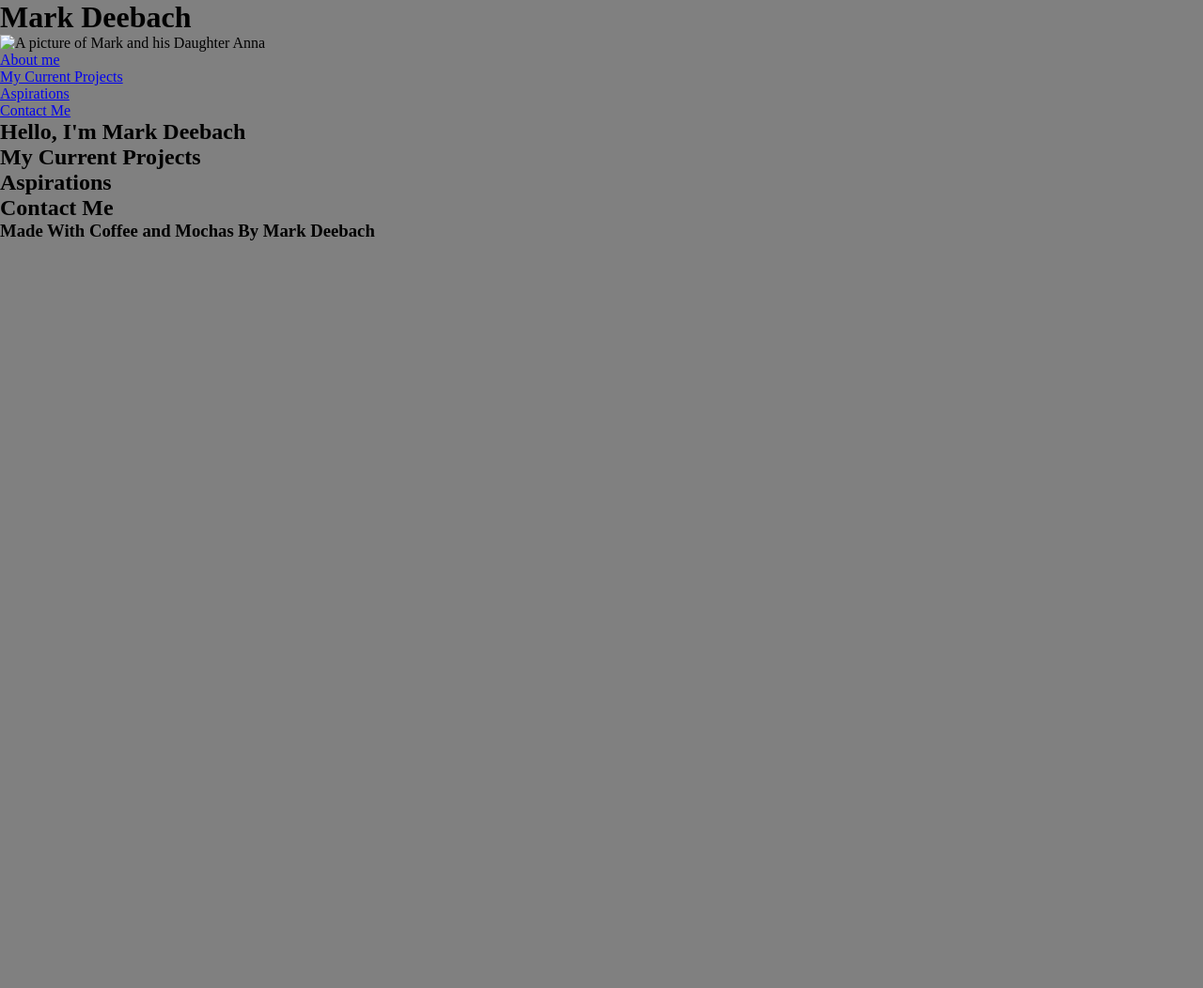
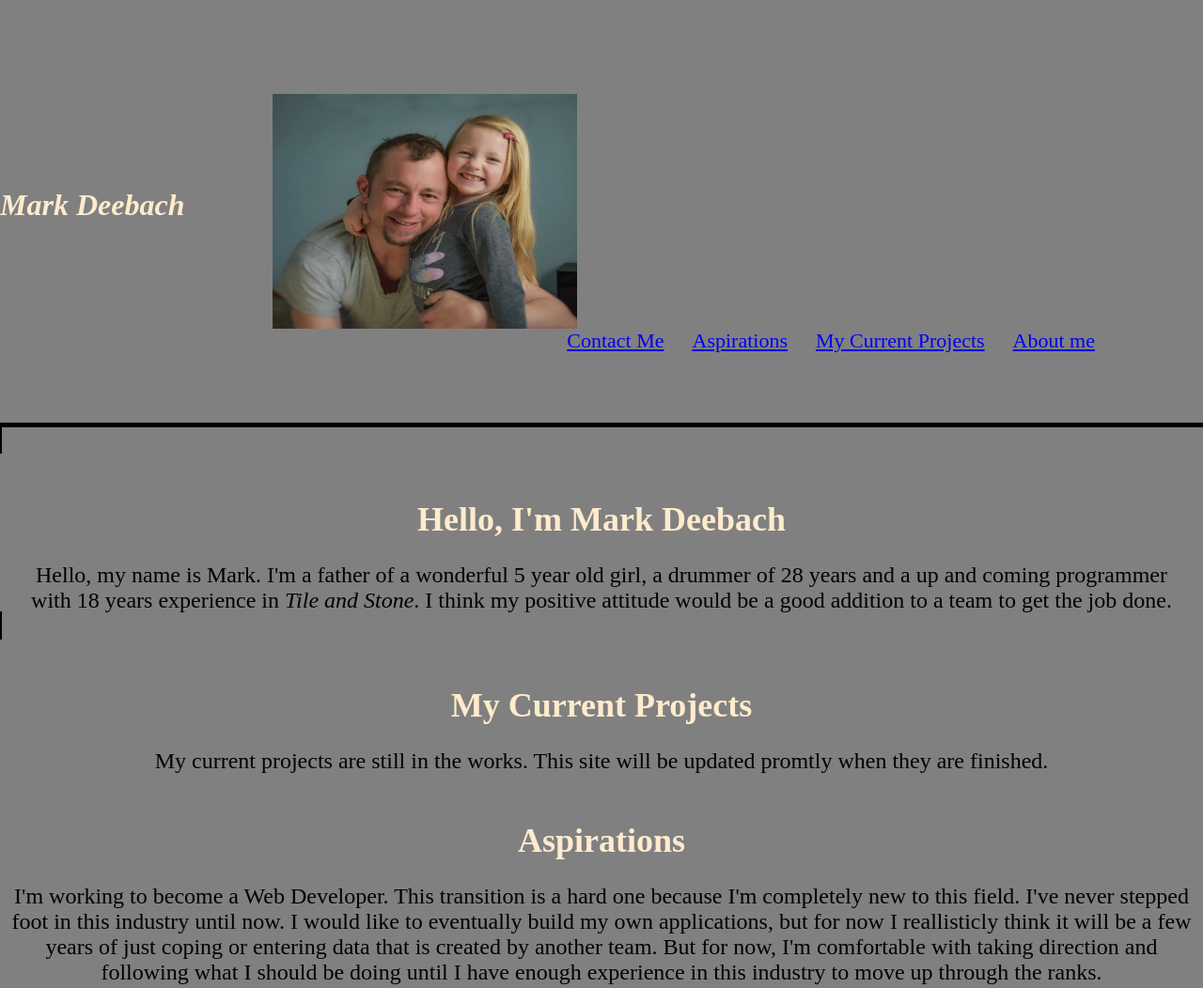
Before and after one commit to CoderZ820/My-Porfolio, a plain HTML site: page index.html in a window 1280 px wide. Shown: the top 1052 px of the page at 94% size. Before the commit the page ends 800 px from the top, so only its background shows below. Drawn offline with Linux system fonts and the light colour scheme; files whose address does not match are found by name.

Commit message:
begin css

```diff
--- a/assets/css/style.css
+++ b/assets/css/style.css
@@ -6,3 +6,72 @@
 body {
     background-color: grey;
 }
+/*Header Style*/
+header {
+    padding: 100px 100px;
+    position: relative;
+    border-bottom: 5px solid black;
+}
+header h1 {
+    font-style: italic;
+    color: blanchedalmond;
+    position: absolute;
+    left: 0px;
+    top: 200px;
+}
+/*Image Style*/
+img {
+    display: block;
+    margin-top: 0px;
+    margin-left: 190px;
+    margin-right: auto;
+    width: 30%;
+    height: 250px;
+}
+/*Navigation Style*/
+header nav {
+    float: right;
+    margin: 0px 0;
+}
+header nav ul li {
+    display: inline;
+}
+
+header nav ul li a {
+    float: right;
+    padding: 0 15px 0 15px;
+    font-weight: lighter;
+    font-size: 22px;
+}
+/*About me Section*/
+section h2  {
+    padding: 50px 0 25px 0;
+    color: blanchedalmond;
+}
+#about-me {
+    font-size: x-large;
+    text-align: center;
+    display: inline;
+    border: 2px solid black;
+}
+/*My current projects*/
+#my-current-projects {
+    font-size: x-large;
+    text-align: center;
+    display: inline;
+    border-bottom: 2px solid black;
+}
+/*Aspirations*/
+#aspirations {
+    font-size: x-large;
+    text-align: center;
+    display: inline;
+    border-bottom: 2px solid black;
+}
+/*Contact Me*/
+#contact-me {
+    font-size: x-large;
+    text-align: center;
+    display: inline;
+    border-bottom: 2px solid black;
+}
--- a/index.html
+++ b/index.html
@@ -12,8 +12,7 @@
         <header>
             <h1>Mark Deebach</h1>
     <!--Photo Begins-->
-            <div class="photo">
-                <img src="" alt="A picture of Mark and his Daughter Anna"/>
+                <img src="C:\School\My Portfolio\assets\images\Portfolio.jpeg" alt="A picture of Mark and his Daughter Anna"/>
             </div>
     <!--Navigation begins-->
             <nav>
@@ -38,7 +37,8 @@
             <article class="my-story">
                 <h2>Hello, I'm Mark Deebach</h2>
                     <p>
-
+                        Hello, my name is Mark.  I'm a father of a wonderful 5 year old girl, a drummer of 28 years and a up and coming programmer<br>
+                        with 18 years experience in <em>Tile and Stone</em>.  I think my positive attitude would be a good addition to a team to get the job done.<br>
                     </p>
             </article>
         </section>
@@ -47,7 +47,7 @@
             <article>
                 <h2>My Current Projects</h2>
                     <p>
-
+                        My current projects are still in the works.  This site will be updated promtly when they are finished.
                     </p>
             </article>
         </section>
@@ -56,12 +56,15 @@
             <article>
                 <h2>Aspirations</h2>
                     <p>
-
+                        I'm working to become a Web Developer.  This transition is a hard one because I'm completely new to this field.  I've never stepped foot in this industry
+                        until now.  I would like to eventually build my own applications, but for now I reallisticly think it will be a few years of just coping or entering data
+                        that is created by another team.  But for now, I'm comfortable with taking direction and following what I should be doing until I have enough experience
+                        in this industry to move up through the ranks.
                     </p>
             </article>
         </section>
     <!--Contact me begins-->
-        <section id="contact-me" class="into">
+        <section id="contact-me" class="intro">
             <article>
                  <h2>Contact Me</h2>
                     <p>
```
Also changed, not shown: assets/images/Portfolio.jpeg (added).
